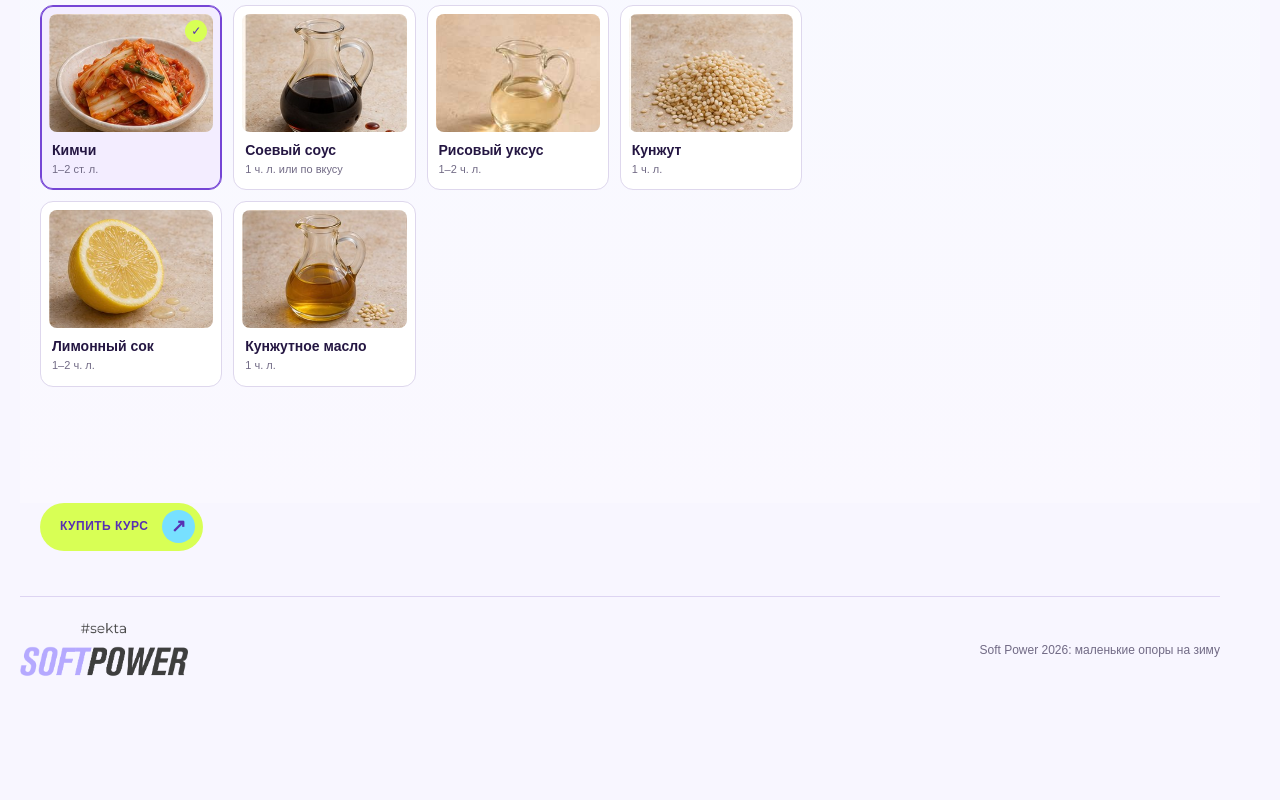
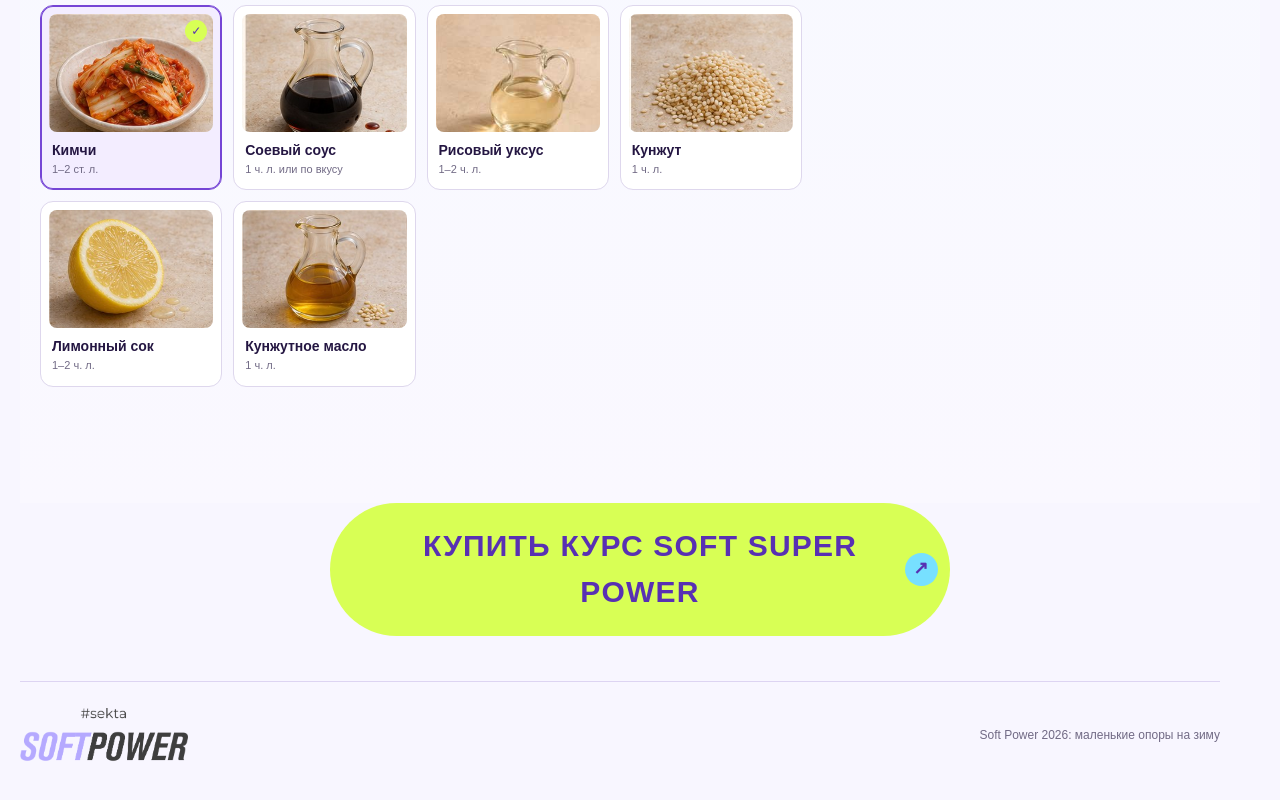
Before and after one commit to kseniajarikova/sekta-salad-builder, a plain HTML site: page warm-plate/index.html in a window 1280 px wide. Shown: the part 3386-4186 px from the top of the page. Before the commit the page ends 4119 px from the top, so only its background shows below. Drawn offline with Linux system fonts and the light colour scheme.

Commit message:
Emphasize bottom course CTA

```diff
--- a/warm-plate/index.html
+++ b/warm-plate/index.html
@@ -77,7 +77,7 @@
     @media(max-width:370px){.brand img{width:136px}.season{font-size:8px;padding:6px 7px}.hero{padding:23px 18px}.hero-visual,.hero-visual img{min-height:200px;height:200px}.winter-strip{min-height:205px}.winter-strip strong{font-size:28px}}
 
       .topbar{justify-content:center}.season{display:none}.hero{display:block;min-height:0;margin:30px 0 54px;padding:clamp(34px,6vw,70px);text-align:center}.hero-copy{max-width:820px;margin:0 auto}.hero h1{margin-inline:auto}.hero .intro{margin:24px auto 26px}.hero .button{margin-inline:auto}.winter-strip{height:clamp(240px,34vw,390px);min-height:0}.winter-strip>img{object-position:center 57%}.winter-strip figcaption{justify-content:flex-start;padding:clamp(20px,4vw,42px);background:linear-gradient(180deg,rgba(38,20,72,.72),rgba(49,27,88,.24) 54%,transparent 76%)}@media(max-width:700px){.shell{width:min(100% - 28px,1280px)}.topbar{height:70px}.brand img{width:112px}.hero{margin:18px 0 40px;padding:34px 22px}.winter-strip{height:250px;margin-bottom:48px}.winter-strip figcaption{padding:20px}.winter-strip figcaption strong{max-width:19ch;font-size:clamp(24px,7vw,36px);line-height:1.03}.winter-strip>img{object-position:center 58%}}
-      .hero-actions{display:flex;flex-wrap:wrap;gap:12px;justify-content:center}.cta-course{cursor:pointer}
+      .bottom-cta .cta-course{display:flex;justify-content:center;position:relative;width:min(100%,620px);min-height:76px;margin:0 auto;padding:20px 64px;font-size:clamp(20px,3vw,30px);text-align:center}.bottom-cta .cta-course b{position:absolute;right:12px}.hero-actions{display:flex;flex-wrap:wrap;gap:12px;justify-content:center}.cta-course{cursor:pointer}
   </style>
 </head>
 <body>
@@ -86,7 +86,7 @@
   <section class="hero" id="top"><div class="hero-copy"><h1>Собери свою<br><em>тёплую тарелку</em></h1><p class="intro">Когда за окном холодно, особенно приятно поесть что-то тёплое и сытное. Выбирай привычные продукты и собирай сочетание, которое хочется повторить.</p><div class="hero-actions"><a class="button" href="#builder"><span>Начать собирать</span><b>↓</b></a><a class="button cta-course" href="https://sektaschool.ru/online/winterpower"><span>Просмотреть страницу курса</span><b>↗</b></a></div></div></section>
   <section class="how" aria-label="Как работает конструктор"><article class="how-card"><h2>Простая формула</h2><p>Собери один приём пищи из четырёх частей. Выбирай по одному варианту — или добавляй больше того, что тебе нравится.</p><div class="formula"><span>Основа</span><span>Сытный компонент</span><span>Овощи</span><span>Вкус</span></div></article><article class="how-card"><h2>Бери обычные продукты</h2><p>Можно использовать заморозку или то, что уже есть дома. Это примерное количество ингредиентов на одного человека. Всё можно менять под свой аппетит.</p></article></section><figure class="winter-strip"><img src="assets/winter-room.webp" alt="Светлая зимняя гостиная с ковриком для практики"><figcaption><strong>Немного места для себя в зимнем дне.</strong></figcaption></figure>
 <section class="builder" id="builder"><div class="shell"><div class="builder-title"><div><p class="eyebrow">Конструктор</p><h2>Выбирай, сочетай,<br>сохраняй удачное</h2></div><p>Нажимай на карточки: можно выбрать несколько продуктов внутри категории. Сборка, способ приготовления и список покупок обновятся автоматически.</p></div><div class="builder-grid"><div class="choices" id="choices"></div><aside class="result" aria-live="polite"><div class="result-top"><p class="eyebrow">Твоя тёплая тарелка</p><span class="count" id="count"></span></div><h2 id="title"></h2><div class="bowl" id="bowl" aria-label="Выбранные продукты"></div><div class="recipe"><h3>Как собрать</h3><ol id="steps"></ol></div><div class="shopping"><div class="shopping-title"><h3>Список продуктов</h3><button class="copy" id="copy" type="button">Скопировать</button></div><ul id="list"></ul></div><p class="tip">Сохрани удачное сочетание — в следующий раз можно собрать его из того, что есть дома.</p></aside></div></div></section>
-<div class="shell bottom-cta"><a class="button cta-course" href="https://sektaschool.ru/online/winterpower"><span>Купить курс</span><b>↗</b></a></div><footer class="shell foot"><strong class="brand"><img src="assets/softpower-purple.png" alt="SEKTA Soft Power"></strong><span>Soft Power 2026: маленькие опоры на зиму</span></footer>
+<div class="shell bottom-cta"><a class="button cta-course" href="https://sektaschool.ru/online/winterpower"><span>Купить курс Soft Super Power</span><b>↗</b></a></div><footer class="shell foot"><strong class="brand"><img src="assets/softpower-purple.png" alt="SEKTA Soft Power"></strong><span>Soft Power 2026: маленькие опоры на зиму</span></footer>
 <script>
 (()=>{'use strict';
 const catalog=[
```
